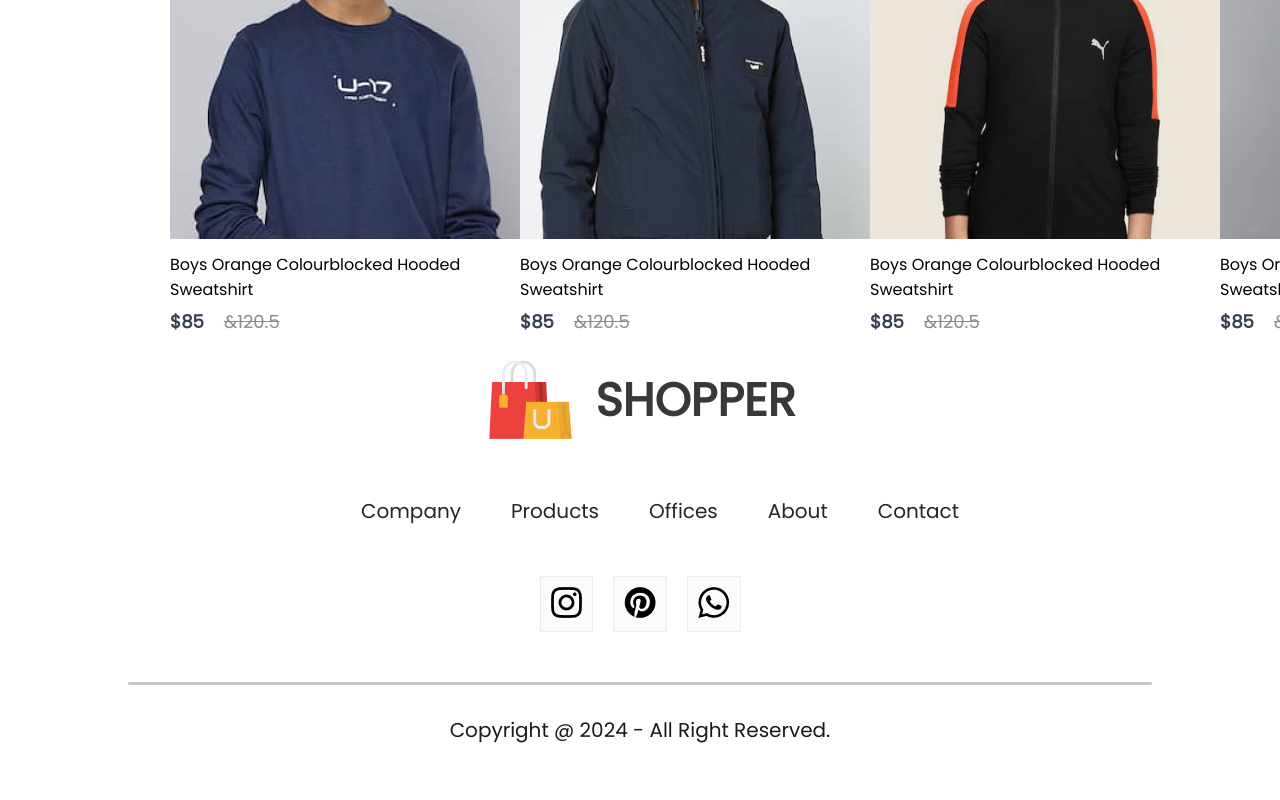
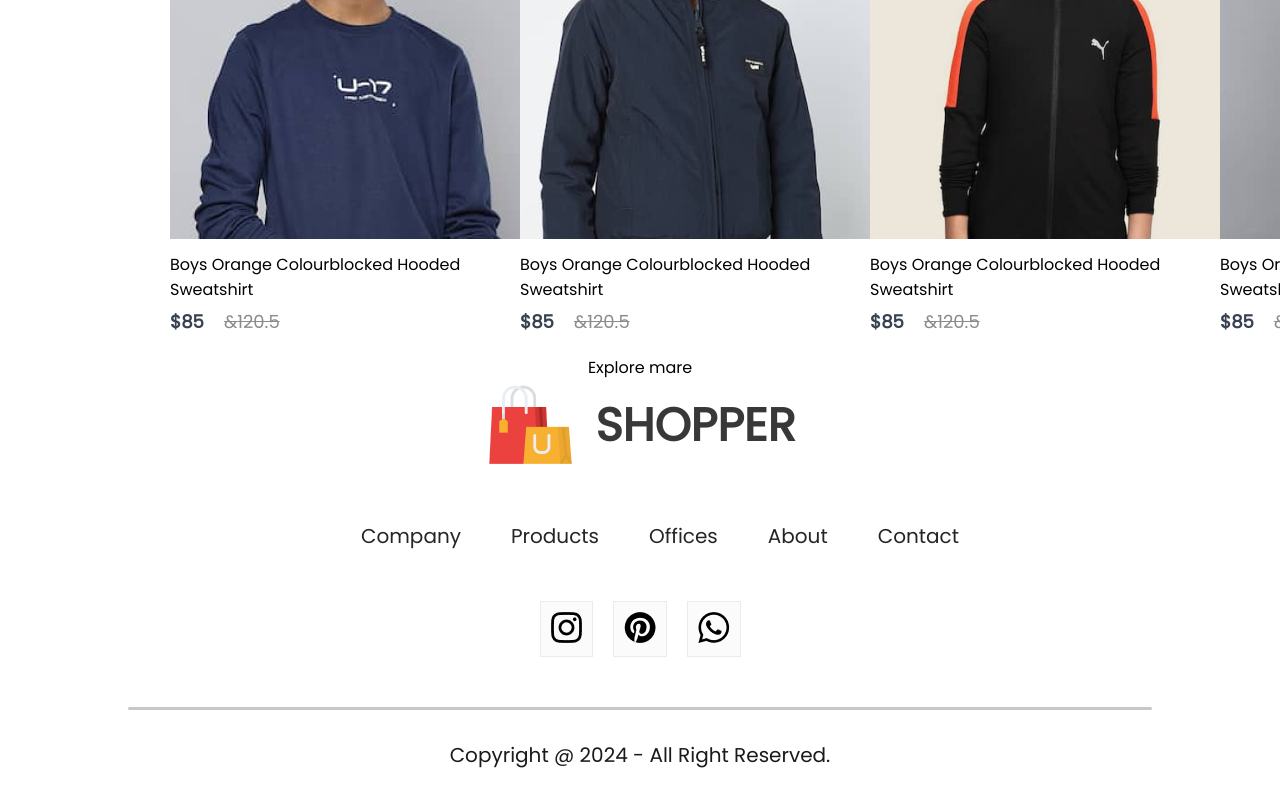
Before and after one commit to Sontara444/E-Commerce-Shopping, a React (Create React App) app: page /kids in a window 1280 px wide. Shown: the part 1801-2601 px from the top of the page. Before the commit the page ends 2576 px from the top, so only its background shows below. Built offline with nearby package versions, Linux system fonts and the light colour scheme.

Commit message:
loading bar

```diff
--- a/src/Pages/CSS/ShopCategory.css
+++ b/src/Pages/CSS/ShopCategory.css
@@ -26,3 +26,9 @@
     grid-template-columns: 1fr 1fr 1fr 1fr;
     row-gap: 80px;
 }
+
+.shopcategory-loadmore{
+    display: flex;
+    justify-content: center;
+    align-items: center;
+}
--- a/src/Pages/ShopCategory.jsx
+++ b/src/Pages/ShopCategory.jsx
@@ -30,6 +30,9 @@ const ShopCategory = (props) => {
         })}
 
       </div>
+      <div className="shopcategory-loadmore">
+        Explore mare
+      </div>
     </div>
   )
 }
```
